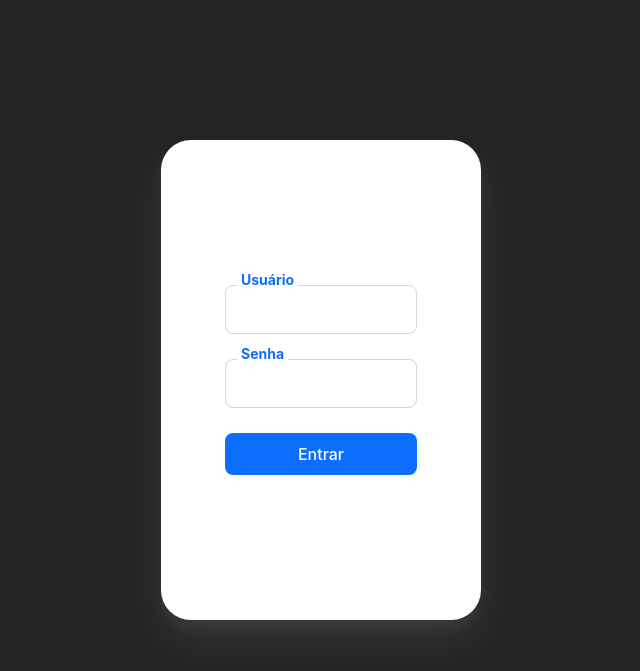
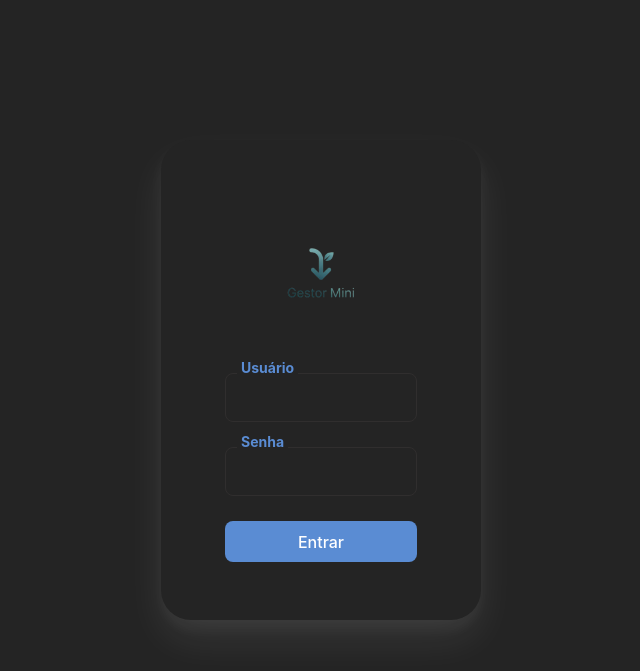
Before and after one commit to DannDevs/LOJA-DJANGO, a Django app: page /login/ in a window 1280 px wide. Shown: the top 671 px of the page, without its empty margins (319-959 px from the left). Run offline with Django 5.2, Linux system fonts and the light colour scheme.

Commit message:
MUDANÇAS LOGIN

```diff
--- a/meu_projeto/core/templates/views/home.html
+++ b/meu_projeto/core/templates/views/home.html
@@ -18,7 +18,7 @@
     {% include 'components/navbar.html'%}
 
     <div class="container py-4">
-        <h1 class="text-light fw-bold">Olá Daniel</h1>
+        <h1 class="text-light fw-bold">Olá {{ user.username }}</h1>
         <h5 class="text-primary">Seus Resultados:</h5>
 
         <!-- CARDS -->
--- a/meu_projeto/core/templates/views/login.html
+++ b/meu_projeto/core/templates/views/login.html
@@ -13,6 +13,11 @@
 
     <div class="login">
         <div class="inputs">
+
+            <div class="imgs">
+                <img src="{% static 'images/logo1.png'%}" class="img" alt="logo">
+            </div>
+
 
             <div class="input-box">
                 <input type="text" name="username" id="username" required>
--- a/meu_projeto/static/login.css
+++ b/meu_projeto/static/login.css
@@ -20,9 +20,8 @@ body {
 .login {
     min-height: 60vh;
     min-width: 40vh;
-    background-color: white;
+    background-color: #242424;
     border-radius: 30px;
-
     display: flex;
     align-items: center;
     justify-content: center;
@@ -55,10 +54,11 @@ body {
     width: 100%;
     padding: 14px 10px;
     font-size: 15px;
-    border: 1px solid #cfd8dc;
+    border: 1px solid #302e2e;
     border-radius: 8px;
     outline: none;
     background: none;
+    color: white;
 }
 
 /* FOCO */
@@ -73,8 +73,8 @@ body {
     top: 50%;
     transform: translateY(-50%);
     font-size: 14px;
-    color: #6c757d;
-    background: #fff;
+    color: #ffffff;
+    background: #242424;
     padding: 0 4px;
     pointer-events: none;
     transition: 0.2s ease;
@@ -85,7 +85,7 @@ body {
 .input-box input:not(:placeholder-shown)+label {
     top: -6px;
     font-size: 14px;
-    color: #0d6efd;
+    color: #5a8cd3;
     font-weight: bold;
 }
 
@@ -95,6 +95,15 @@ body {
     width: 60%;
 }
 
+.imgs{
+    gap: 20px;
+    display: flex;
+    align-items: start;
+}
+.img{
+    height: 150px;
+    width: 150px;
+}
 
 .buttonl button {
     border-radius: 8px;
@@ -105,7 +114,7 @@ body {
     font-family: inherit;
     cursor: pointer;
     width: 100%;
-    background-color: #0d6efd;
+    background-color: #5a8cd3;
     color: #ffffff;
     transition: border-color 0.25s;
 }
```
Also changed, not shown: meu_projeto/db.sqlite3, meu_projeto/static/images/logo.png (added), meu_projeto/static/images/logo1.png (added).
